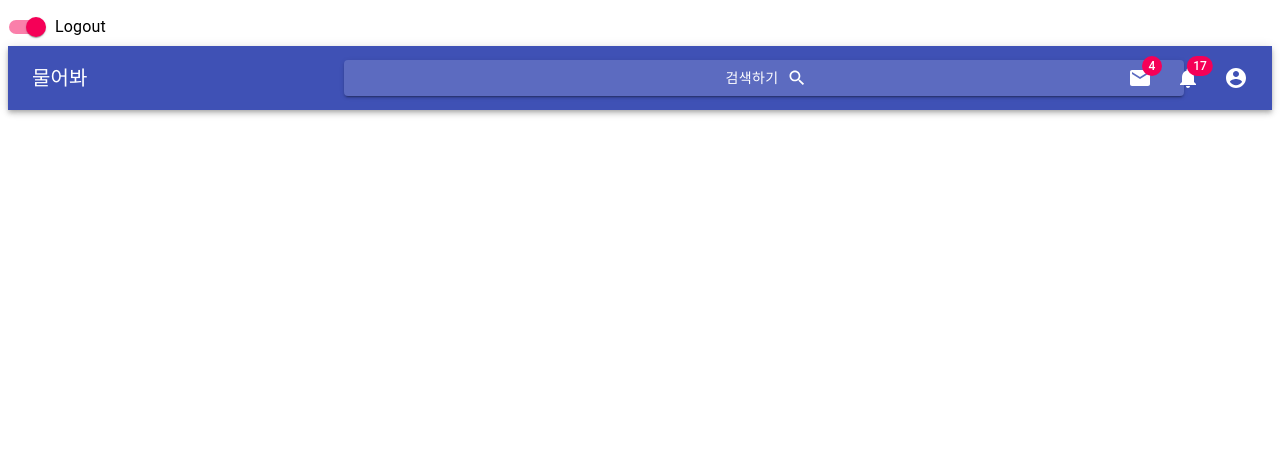
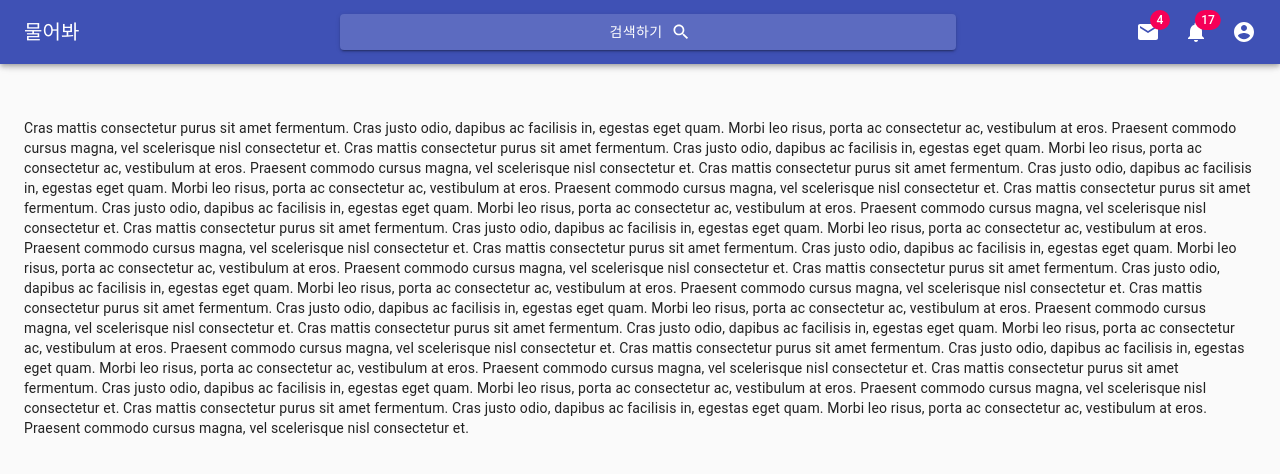
Before and after one commit to osamhack2020/WEB_Ask_06devbros, a React (Create React App) app in the folder front-end/: page /#/ in a window 1280 px wide. Shown: the top 474 px of the page. Built offline with nearby package versions, Linux system fonts and the light colour scheme.

Commit message:
네비게이션바 고정 & 스크롤 탑으로 이동 기능 추가

```diff
--- a/front-end/src/App.js
+++ b/front-end/src/App.js
@@ -1,5 +1,5 @@
 import React from 'react';
-import Header from './components/stickyHeader';
+import Header from './components/Header';
 function App() {
   return (
     <div className="App">
--- /dev/null
+++ b/front-end/src/components/Header.js
@@ -0,0 +1,89 @@
+import React from 'react';
+import HeadBar from './Header/HeadBar';
+import PropTypes from 'prop-types';
+import Toolbar from '@material-ui/core/Toolbar';
+import { makeStyles } from '@material-ui/core/styles';
+import CssBaseline from '@material-ui/core/CssBaseline';
+import useScrollTrigger from '@material-ui/core/useScrollTrigger';
+import Box from '@material-ui/core/Box';
+import Container from '@material-ui/core/Container';
+import Fab from '@material-ui/core/Fab';
+import KeyboardArrowUpIcon from '@material-ui/icons/KeyboardArrowUp';
+import Zoom from '@material-ui/core/Zoom';
+
+const useStyles = makeStyles((theme) => ({
+  root: {
+    position: 'fixed',
+    bottom: theme.spacing(2),
+    right: theme.spacing(2),
+  },
+}));
+
+function ScrollTop(props) {
+  const { children, window } = props;
+  const classes = useStyles();
+  // Note that you normally won't need to set the window ref as useScrollTrigger
+  // will default to window.
+  // This is only being set here because the demo is in an iframe.
+  const trigger = useScrollTrigger({
+    target: window ? window() : undefined,
+    disableHysteresis: true,
+    threshold: 100,
+  });
+
+  const handleClick = (event) => {
+    const anchor = (event.target.ownerDocument || document).querySelector('#back-to-top-anchor');
+
+    if (anchor) {
+      anchor.scrollIntoView({ behavior: 'smooth', block: 'center' });
+    }
+  };
+
+  return (
+    <Zoom in={trigger}>
+      <div onClick={handleClick} role="presentation" className={classes.root}>
+        {children}
+      </div>
+    </Zoom>
+  );
+}
+
+ScrollTop.propTypes = {
+  children: PropTypes.element.isRequired,
+  /**
+   * Injected by the documentation to work in an iframe.
+   * You won't need it on your project.
+   */
+  window: PropTypes.func,
+};
+
+
+function Header(props) {
+    return (
+      <React.Fragment>
+        <CssBaseline />
+          <HeadBar />
+        <Toolbar id="back-to-top-anchor" />
+        <Container>
+          <Box my={2}>
+            {[...new Array(12)]
+              .map(
+                () => `Cras mattis consectetur purus sit amet fermentum.
+  Cras justo odio, dapibus ac facilisis in, egestas eget quam.
+  Morbi leo risus, porta ac consectetur ac, vestibulum at eros.
+  Praesent commodo cursus magna, vel scelerisque nisl consectetur et.`,
+              )
+              .join('\n')}
+          </Box>
+        </Container>
+        <ScrollTop {...props}>
+          <Fab color="secondary" size="small" aria-label="scroll back to top">
+            <KeyboardArrowUpIcon />
+          </Fab>
+        </ScrollTop>
+      </React.Fragment>
+    );
+  }
+
+
+export default Header;
--- a/front-end/src/components/stickyHeader.js
+++ b/front-end/src/components/Header/HeadBar.js
@@ -77,7 +77,7 @@ const useStyles = makeStyles((theme) => ({
 // });
 
 
-function Header() {
+function HeadBar() {
   //constants
   const classes = useStyles();
   // const colors = color();
@@ -152,7 +152,7 @@ function Header() {
         color="primary"
         className={classes.search}
         endIcon={<SearchIcon />}
-        style={{ width: "60em" }}
+        style={{ width: "100%" }}
         onClick={handleOpen}
       >
         검색하기
@@ -193,7 +193,7 @@ function Header() {
           label={auth ? 'Logout' : 'Login'}
         />
       </FormGroup>
-      <AppBar position="static">
+      <AppBar>
         <Toolbar>
           <Grid item xs={3}>
             <Typography className={classes.title} variant="h6" noWrap>
@@ -235,4 +235,4 @@ function Header() {
   );
 }
 
-export default Header;
+export default HeadBar;
```
